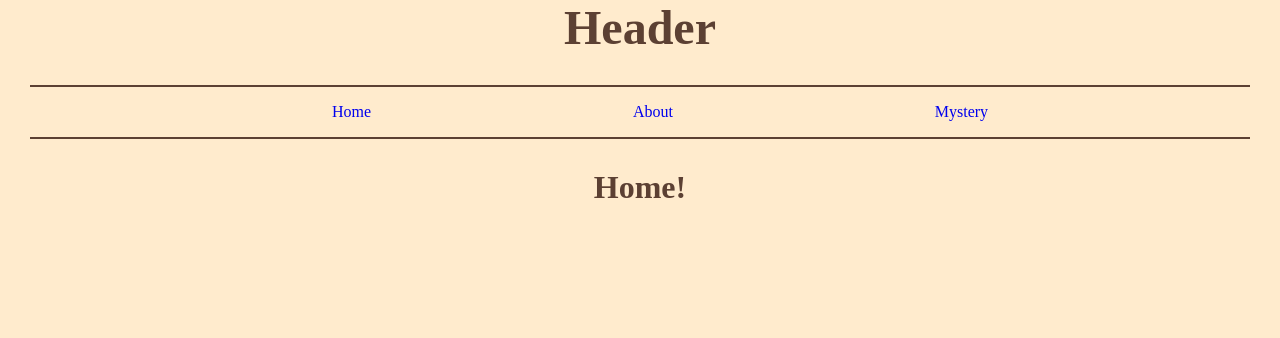
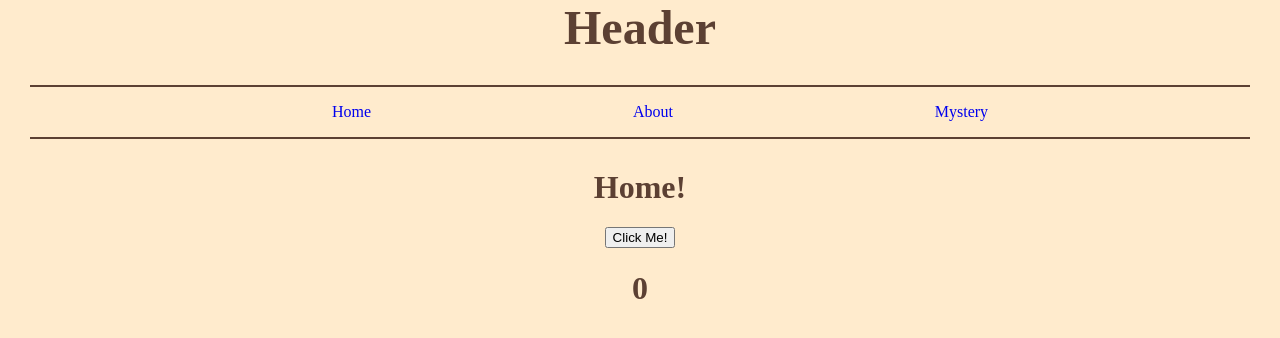
Before and after one commit to patteg21/phase-2-project, a React (Create React App) app in the folder phase-2-proj/: page / in a window 1280 px wide. Shown: the top 338 px of the page. Built offline with nearby package versions, Linux system fonts and the light colour scheme.

Commit message:
added props

```diff
--- a/phase-2-proj/db.json
+++ b/phase-2-proj/db.json
@@ -23,6 +23,12 @@
       "description": "Patterson",
       "why": "bcuz",
       "id": 4
+    },
+    {
+      "title": "Ben",
+      "description": "something ",
+      "why": "cause",
+      "id": 5
     }
   ]
 }
--- a/phase-2-proj/src/App.js
+++ b/phase-2-proj/src/App.js
@@ -1,4 +1,4 @@
-import React from "react";
+import React, { useState, useEffect }from "react";
 import { Route, Routes } from 'react-router-dom';
 
 import "./App.css"
@@ -11,12 +11,16 @@ import About from "./components/About";
 import Mystery from "./components/Mystery";
 
 function App() {
+  const [timesClicked, setTimesClicked] = useState(0)
+
+
+
   return (
     <div className="App">
       <Header />
       <NavBar />
       <Routes>
-          <Route className="route" exact path="/" element={<Home />}/>
+          <Route className="route" exact path="/" element={<Home timesClicked={timesClicked}  setTimesClicked={setTimesClicked}/>}/>
           <Route className="route" path="/about" element={<About />}/>
           <Route className="route" path="/mystery" element={<Mystery />}/>
         </Routes>
--- a/phase-2-proj/src/components/Home.js
+++ b/phase-2-proj/src/components/Home.js
@@ -1,10 +1,20 @@
-import React from "react";
+import React, {useState} from "react";
 
-function Home(){
+function Home({timesClicked, setTimesClicked}){
+
+    function handleClick(){
+        console.log("Wow! I was clicked")
+
+        setTimesClicked(prevTimesClicked => prevTimesClicked + 1)
+
+        console.log(timesClicked)
+    }
 
     return (
         <div>
             <h1>Home!</h1>
+            <button onClick={handleClick}>Click Me!</button>
+            <h1>{timesClicked}</h1>
         </div>
 
     )
```
